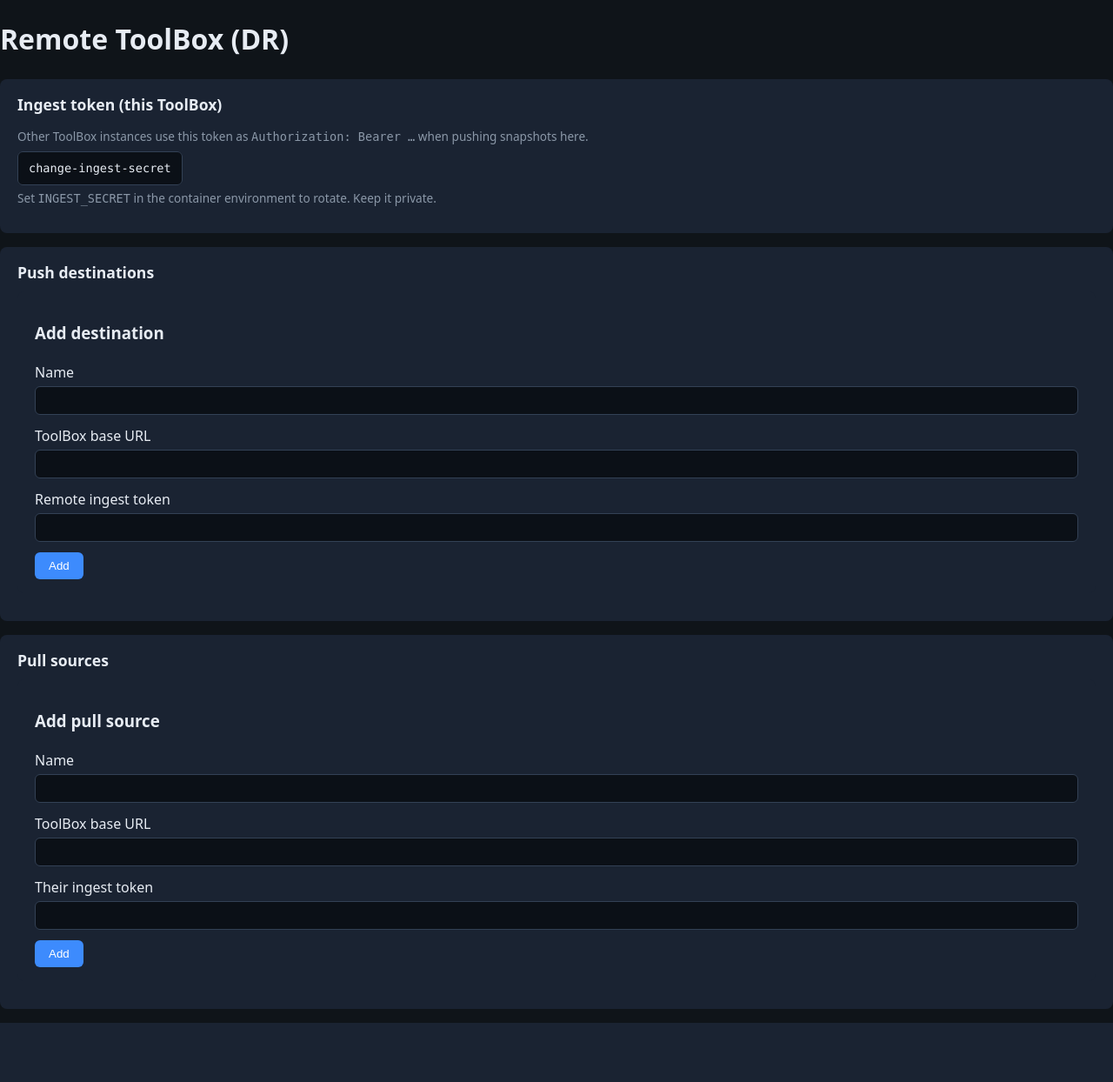
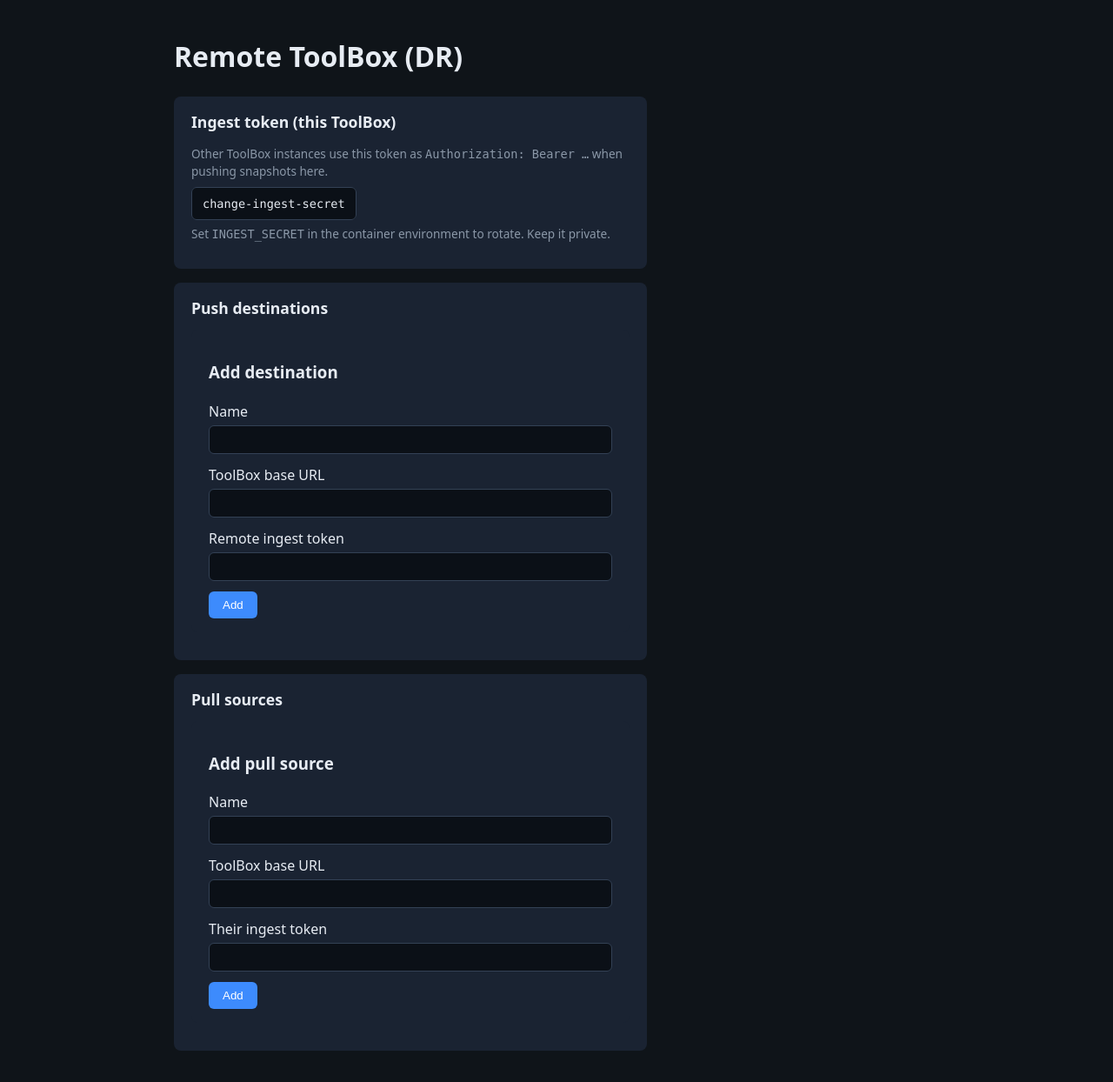
Before and after one commit to ludditious/NginxProxyManager-ToolBox, a FastAPI app: page /remote in a window 1280 px wide. Shown: the part 55-1299 px from the top of the page at 87% size. Before the commit the page ends 1231 px from the top, so only its background shows below. Run offline with FastAPI, Linux system fonts and the light colour scheme; the visitor is signed in with stand-in values (Sample User, id 1).

Commit message:
Fix UI layout: centered login and narrower form panels.
Use container wrapper, auth-main centering, and page-form-layout on settings and instance pages.

```diff
--- a/web/app/static/style.css
+++ b/web/app/static/style.css
@@ -138,11 +138,52 @@ button.copy-cmd:hover { border-color: var(--accent); color: var(--accent); }
 }
 .theme-toggle:hover { border-color: var(--accent); color: var(--accent); }
 .container { max-width: 920px; margin: 0 auto; padding: 1.25rem; }
+.auth-main {
+  flex: 1;
+  display: flex;
+  align-items: center;
+  justify-content: center;
+  padding: 1.25rem;
+  max-width: none;
+  margin: 0;
+}
+body:has(.auth-main) {
+  min-height: 100vh;
+  display: flex;
+  flex-direction: column;
+}
+.auth-main .card.narrow {
+  width: 100%;
+  max-width: 420px;
+  margin: 0;
+}
+.page-form-layout {
+  max-width: 920px;
+}
+.page-form-layout > .card,
+.page-form-layout > form:not(.inline-form),
+.page-form-layout > section.card,
+.page-form-layout .form-panel {
+  max-width: 34rem;
+}
+.page-form-layout .panel-wide {
+  max-width: 100%;
+}
+.page-form-layout .cmd-box {
+  width: 100%;
+  flex: none;
+  min-height: 3rem;
+  word-break: break-all;
+}
 .card, form:not(.inline-form):not(.logout-form) {
   background: var(--card);
   padding: 1rem 1.25rem;
   border-radius: 8px;
   margin-bottom: 1rem;
+}
+.card.nested {
+  margin-top: 0.75rem;
+  padding: 0.85rem 1rem;
 }
 .narrow { max-width: 420px; }
 label { display: block; margin-bottom: 0.75rem; }
@@ -158,6 +199,7 @@ fieldset.card legend {
 }
 input[type=text], input[type=url], input[type=email], input[type=password], input[type=number] {
   width: 100%;
+  max-width: 100%;
   margin-top: 0.25rem;
   padding: 0.5rem;
   border: 1px solid var(--input-border);
--- a/web/app/templates/base.html
+++ b/web/app/templates/base.html
@@ -40,8 +40,13 @@
       <button type="button" class="theme-toggle" id="theme-toggle" aria-label="Switch light or dark theme">Light</button>
     </div>
   </header>
+  {% else %}
+  <header class="top minimal-top">
+    <div class="brand">{{ app_title }}</div>
+    <button type="button" class="theme-toggle" id="theme-toggle" aria-label="Switch light or dark theme">Light</button>
+  </header>
   {% endif %}
-  <main class="content">
+  <main class="{% if minimal_layout %}auth-main{% else %}container{% endif %}">
     {% block content %}{% endblock %}
   </main>
   <script src="/static/app.js"></script>
--- a/web/app/templates/master.html
+++ b/web/app/templates/master.html
@@ -1,6 +1,7 @@
 {% extends "base.html" %}
 {% block title %} - Master{% endblock %}
 {% block content %}
+<div class="page-form-layout">
 <h1>Master NPM instance</h1>
 {% if message %}<p class="notice notice-ok">{{ message }}</p>{% endif %}
 {% if error %}<p class="notice notice-err">{{ error }}</p>{% endif %}
@@ -9,7 +10,7 @@
 {% if discover_err %}
 <p class="notice notice-warn">{{ discover_err }}</p>
 {% elif candidates %}
-<section class="card">
+<section class="card panel-wide">
   <h2 class="footer-heading">Discovered containers</h2>
   {% if auto_candidate %}
   <p class="muted small">One high-confidence candidate was detected. Confirm below or pick another row.</p>
@@ -54,4 +55,5 @@
   <button type="submit">Save master</button>
   <button type="submit" formaction="/master/test" formmethod="post">Test connection</button>
 </form>
+</div>
 {% endblock %}
--- a/web/app/templates/recover.html
+++ b/web/app/templates/recover.html
@@ -1,7 +1,7 @@
 {% extends "base.html" %}
 {% block title %} - Recover{% endblock %}
 {% block content %}
-<section class="card narrow">
+<section class="card narrow auth-card">
   <h1>Forgot password</h1>
   {% if error %}<p class="notice notice-err">{{ error }}</p>{% endif %}
   {% if success %}<p class="notice notice-ok">{{ success }}</p>{% endif %}
--- a/web/app/templates/remote.html
+++ b/web/app/templates/remote.html
@@ -1,6 +1,7 @@
 {% extends "base.html" %}
 {% block title %} - Remote DR{% endblock %}
 {% block content %}
+<div class="page-form-layout">
 <h1>Remote ToolBox (DR)</h1>
 {% if request.query_params.get('msg') %}<p class="notice notice-ok">{{ request.query_params.get('msg') }}</p>{% endif %}
 {% if request.query_params.get('err') %}<p class="notice notice-err">{{ request.query_params.get('err') }}</p>{% endif %}
@@ -15,7 +16,7 @@
 <section class="card">
   <h2 class="footer-heading">Push destinations</h2>
   {% for d in destinations %}
-  <form method="post" action="/remote/destination/save" class="card nested">
+  <form method="post" action="/remote/destination/save" class="form-panel card nested">
     <input type="hidden" name="dest_id" value="{{ d.id }}">
     <label>Name<input type="text" name="name" value="{{ d.name }}"></label>
     <label>ToolBox base URL<input type="url" name="base_url" value="{{ d.base_url }}"></label>
@@ -25,7 +26,7 @@
     <button type="submit">Save</button>
   </form>
   {% endfor %}
-  <form method="post" action="/remote/destination/save" class="card nested">
+  <form method="post" action="/remote/destination/save" class="form-panel card nested">
     <h3>Add destination</h3>
     <label>Name<input type="text" name="name" required></label>
     <label>ToolBox base URL<input type="url" name="base_url" required></label>
@@ -37,7 +38,7 @@
 <section class="card">
   <h2 class="footer-heading">Pull sources</h2>
   {% for s in sources %}
-  <form method="post" action="/remote/source/save" class="card nested">
+  <form method="post" action="/remote/source/save" class="form-panel card nested">
     <input type="hidden" name="source_id" value="{{ s.id }}">
     <label>Name<input type="text" name="name" value="{{ s.name }}"></label>
     <label>ToolBox base URL<input type="url" name="base_url" value="{{ s.base_url }}"></label>
@@ -50,7 +51,7 @@
     <button type="submit">Pull latest from {{ s.name or s.id }}</button>
   </form>
   {% endfor %}
-  <form method="post" action="/remote/source/save" class="card nested">
+  <form method="post" action="/remote/source/save" class="form-panel card nested">
     <h3>Add pull source</h3>
     <label>Name<input type="text" name="name" required></label>
     <label>ToolBox base URL<input type="url" name="base_url" required></label>
@@ -58,4 +59,5 @@
     <button type="submit">Add</button>
   </form>
 </section>
+</div>
 {% endblock %}
--- a/web/app/templates/schedule.html
+++ b/web/app/templates/schedule.html
@@ -1,6 +1,7 @@
 {% extends "base.html" %}
 {% block title %} - Schedule{% endblock %}
 {% block content %}
+<div class="page-form-layout">
 <h1>Schedule</h1>
 <p class="muted">Built-in scheduler checks every minute (UTC). When your interval has passed on a selected day, a backup runs.</p>
 <form method="post" action="/schedule/save" class="card">
@@ -22,4 +23,5 @@
   </fieldset>
   <button type="submit">Save schedule</button>
 </form>
+</div>
 {% endblock %}
--- a/web/app/templates/settings.html
+++ b/web/app/templates/settings.html
@@ -1,6 +1,7 @@
 {% extends "base.html" %}
 {% block title %} - Settings{% endblock %}
 {% block content %}
+<div class="page-form-layout">
 <h1>Settings</h1>
 {% if message %}<p class="{{ message_class or 'notice' }}">{{ message }}</p>{% endif %}
 
@@ -67,4 +68,5 @@
     <button type="submit">Save</button>
   </form>
 </section>
+</div>
 {% endblock %}
--- a/web/app/templates/slaves.html
+++ b/web/app/templates/slaves.html
@@ -1,6 +1,7 @@
 {% extends "base.html" %}
 {% block title %} - Slaves{% endblock %}
 {% block content %}
+<div class="page-form-layout">
 <h1>Slave NPM instances</h1>
 {% if request.query_params.get('msg') %}<p class="notice notice-ok">{{ request.query_params.get('msg') }}</p>{% endif %}
 {% if request.query_params.get('err') %}<p class="notice notice-err">{{ request.query_params.get('err') }}</p>{% endif %}
@@ -31,4 +32,5 @@
   <label>Letsencrypt path<input type="text" name="letsencrypt_path"></label>
   <button type="submit">Add</button>
 </form>
+</div>
 {% endblock %}
--- a/web/app/version.py
+++ b/web/app/version.py
@@ -7,7 +7,7 @@ import re
 from pathlib import Path
 
 APP_NAME = "Nginx Proxy Manager ToolBox"
-APP_REVISION = "2026-10-08-1"
+APP_REVISION = "2026-10-08-2"
 
 _VERSION_FILE_PATTERN = re.compile(r"^(\d{4})\.(\d{2})\.(\d{2})-(\d+)$")
 
```
